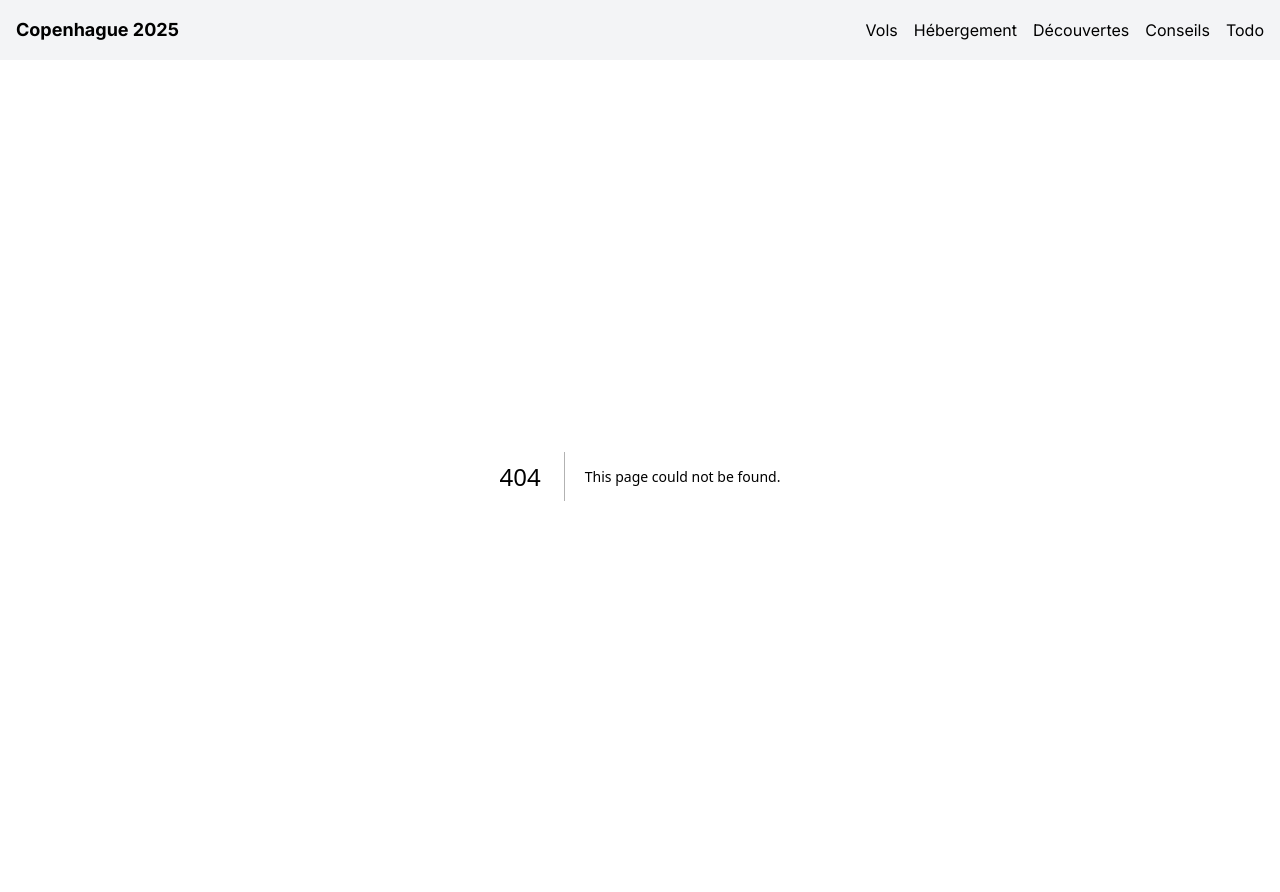
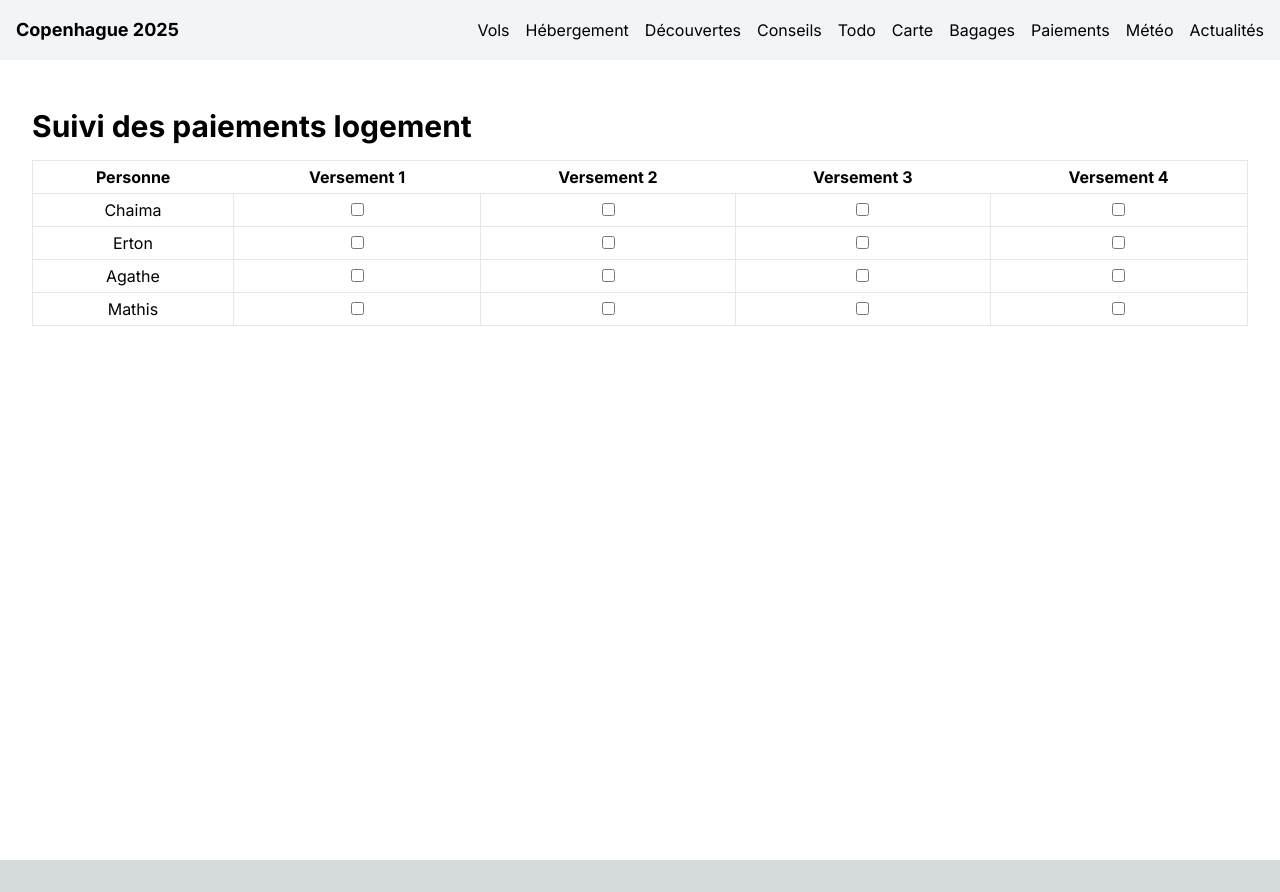
Before and after one commit to mathis-intcla/copenhague-trip, a Next.js app: page /payments in a window 1280 px wide. Before the commit this address had no page. After the commit the page ends 860 px from the top, so only its background shows below. Built offline with nearby package versions, Linux system fonts and the light colour scheme.

Commit message:
Add travel planning features

```diff
--- a/src/app/globals.css
+++ b/src/app/globals.css
@@ -1,6 +1,7 @@
 @tailwind base;
 @tailwind components;
 @tailwind utilities;
+@import url('leaflet/dist/leaflet.css');
 
 :root {
   --foreground-rgb: 0, 0, 0;
--- a/src/app/layout.tsx
+++ b/src/app/layout.tsx
@@ -27,6 +27,11 @@ export default function RootLayout({
               <Link href="/discoveries" className="hover:underline">Découvertes</Link>
               <Link href="/tips" className="hover:underline">Conseils</Link>
               <Link href="/todo" className="hover:underline">Todo</Link>
+              <Link href="/map" className="hover:underline">Carte</Link>
+              <Link href="/packing-list" className="hover:underline">Bagages</Link>
+              <Link href="/payments" className="hover:underline">Paiements</Link>
+              <Link href="/weather" className="hover:underline">Météo</Link>
+              <Link href="/news" className="hover:underline">Actualités</Link>
             </div>
           </div>
         </nav>
--- /dev/null
+++ b/src/app/map/page.tsx
@@ -0,0 +1,46 @@
+'use client'
+
+import dynamic from 'next/dynamic'
+import { useEffect, useState } from 'react'
+import 'leaflet/dist/leaflet.css'
+
+const MapContainer = dynamic<any>(() => import('react-leaflet').then(mod => mod.MapContainer), { ssr: false })
+const TileLayer = dynamic<any>(() => import('react-leaflet').then(mod => mod.TileLayer), { ssr: false })
+const Marker = dynamic<any>(() => import('react-leaflet').then(mod => mod.Marker), { ssr: false })
+const Popup = dynamic<any>(() => import('react-leaflet').then(mod => mod.Popup), { ssr: false })
+
+interface Place {
+  position: [number, number]
+  name: string
+}
+
+export default function MapPage() {
+  const [isClient, setIsClient] = useState(false)
+  useEffect(() => { setIsClient(true) }, [])
+
+  const places: Place[] = [
+    { position: [55.6761, 12.5683], name: 'Centre-ville' },
+    { position: [55.67394, 12.56553], name: 'Steel House Copenhagen' },
+    { position: [55.6839, 12.5948], name: 'Noma' },
+    { position: [55.6733, 12.5681], name: 'Tivoli Gardens' },
+  ]
+
+  if (!isClient) return null
+
+  return (
+    <div className="container mx-auto px-4 py-8">
+      <h1 className="text-3xl font-bold mb-4">Carte des lieux</h1>
+      <MapContainer center={[55.6761, 12.5683]} zoom={13} style={{ height: '500px', width: '100%' }}>
+        <TileLayer
+          attribution="&copy; <a href='https://www.openstreetmap.org/copyright'>OpenStreetMap</a> contributors"
+          url="https://{s}.tile.openstreetmap.org/{z}/{x}/{y}.png"
+        />
+        {places.map((p, idx) => (
+          <Marker position={p.position} key={idx}>
+            <Popup>{p.name}</Popup>
+          </Marker>
+        ))}
+      </MapContainer>
+    </div>
+  )
+}
--- /dev/null
+++ b/src/app/news/page.tsx
@@ -0,0 +1,37 @@
+'use client'
+
+import { useEffect, useState } from 'react'
+
+interface Article {
+  title: string
+  url: string
+}
+
+export default function NewsPage() {
+  const [articles, setArticles] = useState<Article[]>([])
+
+  useEffect(() => {
+    fetch('https://hn.algolia.com/api/v1/search?query=copenhagen')
+      .then(r => r.json())
+      .then(json => {
+        const arr = json.hits.slice(0,5).map((h: any) => ({ title: h.title, url: h.url }))
+        setArticles(arr)
+      })
+      .catch(() => {})
+  }, [])
+
+  return (
+    <div className="container mx-auto px-4 py-8">
+      <h1 className="text-3xl font-bold mb-4">Actualités récentes</h1>
+      <ul className="list-disc pl-5 space-y-2">
+        {articles.map((a, idx) => (
+          <li key={idx}>
+            <a href={a.url} className="text-blue-600 hover:underline" target="_blank" rel="noopener noreferrer">
+              {a.title}
+            </a>
+          </li>
+        ))}
+      </ul>
+    </div>
+  )
+}
--- /dev/null
+++ b/src/app/packing-list/page.tsx
@@ -0,0 +1,35 @@
+'use client'
+
+import { useState } from 'react'
+
+const defaultItems = [
+  'Passeport',
+  'Billets d\'avion',
+  'Vêtements chauds',
+  'Chargeur',
+  'Adaptateur prise',
+]
+
+export default function PackingList() {
+  const [items, setItems] = useState(defaultItems.map(i => ({ name: i, checked: false })))
+
+  const toggle = (idx: number) => {
+    const newItems = [...items]
+    newItems[idx].checked = !newItems[idx].checked
+    setItems(newItems)
+  }
+
+  return (
+    <div className="container mx-auto px-4 py-8">
+      <h1 className="text-3xl font-bold mb-4">Liste de choses à emporter</h1>
+      <ul className="space-y-2">
+        {items.map((item, idx) => (
+          <li key={idx} className="flex items-center space-x-2">
+            <input type="checkbox" checked={item.checked} onChange={() => toggle(idx)} />
+            <span className={item.checked ? 'line-through' : ''}>{item.name}</span>
+          </li>
+        ))}
+      </ul>
+    </div>
+  )
+}
--- /dev/null
+++ b/src/app/payments/page.tsx
@@ -0,0 +1,46 @@
+'use client'
+
+import { useState } from 'react'
+
+const people = ['Chaima', 'Erton', 'Agathe', 'Mathis']
+const installments = [1,2,3,4]
+
+export default function Payments() {
+  const [payments, setPayments] = useState(() => (
+    people.map(p => installments.map(i => ({ person: p, installment: i, paid: false })))
+  ))
+
+  const toggle = (pIdx: number, iIdx: number) => {
+    const newData = payments.map(arr => arr.slice())
+    newData[pIdx][iIdx].paid = !newData[pIdx][iIdx].paid
+    setPayments(newData)
+  }
+
+  return (
+    <div className="container mx-auto px-4 py-8">
+      <h1 className="text-3xl font-bold mb-4">Suivi des paiements logement</h1>
+      <table className="min-w-full border divide-y">
+        <thead>
+          <tr>
+            <th className="px-2 py-1">Personne</th>
+            {installments.map(n => (
+              <th key={n} className="px-2 py-1">Versement {n}</th>
+            ))}
+          </tr>
+        </thead>
+        <tbody>
+          {payments.map((row, pIdx) => (
+            <tr key={people[pIdx]} className="text-center">
+              <td className="border px-2 py-1">{people[pIdx]}</td>
+              {row.map((it, iIdx) => (
+                <td key={iIdx} className="border px-2 py-1">
+                  <input type="checkbox" checked={it.paid} onChange={() => toggle(pIdx, iIdx)} />
+                </td>
+              ))}
+            </tr>
+          ))}
+        </tbody>
+      </table>
+    </div>
+  )
+}
--- /dev/null
+++ b/src/app/weather/page.tsx
@@ -0,0 +1,56 @@
+'use client'
+
+import { useEffect, useState } from 'react'
+
+interface WeatherDay {
+  date: string
+  tmin: number
+  tmax: number
+  rain: number
+}
+
+export default function WeatherPage() {
+  const [data, setData] = useState<WeatherDay[]>([])
+
+  useEffect(() => {
+    fetch('https://api.open-meteo.com/v1/forecast?latitude=55.6761&longitude=12.5683&daily=temperature_2m_max,temperature_2m_min,precipitation_probability_mean&timezone=Europe%2FCopenhagen')
+      .then(res => res.json())
+      .then(json => {
+        const days = json.daily
+        const arr: WeatherDay[] = days.time.map((t: string, idx: number) => ({
+          date: t,
+          tmin: days.temperature_2m_min[idx],
+          tmax: days.temperature_2m_max[idx],
+          rain: days.precipitation_probability_mean[idx],
+        }))
+        setData(arr)
+      })
+      .catch(() => {})
+  }, [])
+
+  return (
+    <div className="container mx-auto px-4 py-8">
+      <h1 className="text-3xl font-bold mb-4">Météo prévue</h1>
+      <table className="min-w-full divide-y">
+        <thead>
+          <tr>
+            <th className="px-2 py-1">Date</th>
+            <th className="px-2 py-1">Min °C</th>
+            <th className="px-2 py-1">Max °C</th>
+            <th className="px-2 py-1">Pluie %</th>
+          </tr>
+        </thead>
+        <tbody>
+          {data.map(d => (
+            <tr key={d.date} className="text-center border-t">
+              <td className="px-2 py-1">{d.date}</td>
+              <td className="px-2 py-1">{d.tmin}</td>
+              <td className="px-2 py-1">{d.tmax}</td>
+              <td className="px-2 py-1">{d.rain}</td>
+            </tr>
+          ))}
+        </tbody>
+      </table>
+    </div>
+  )
+}
```
Also changed, not shown: package.json (+6 -4 lines), 1 other file (tests, documents, lock files or other folders).
